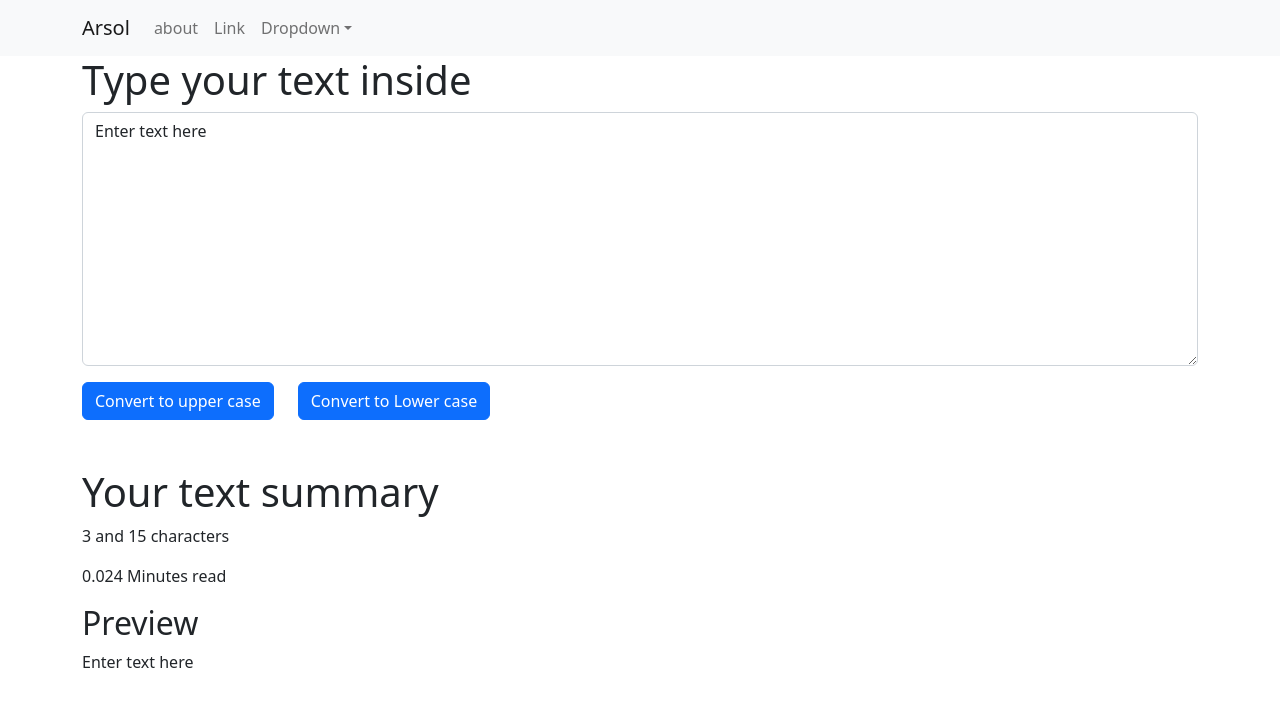
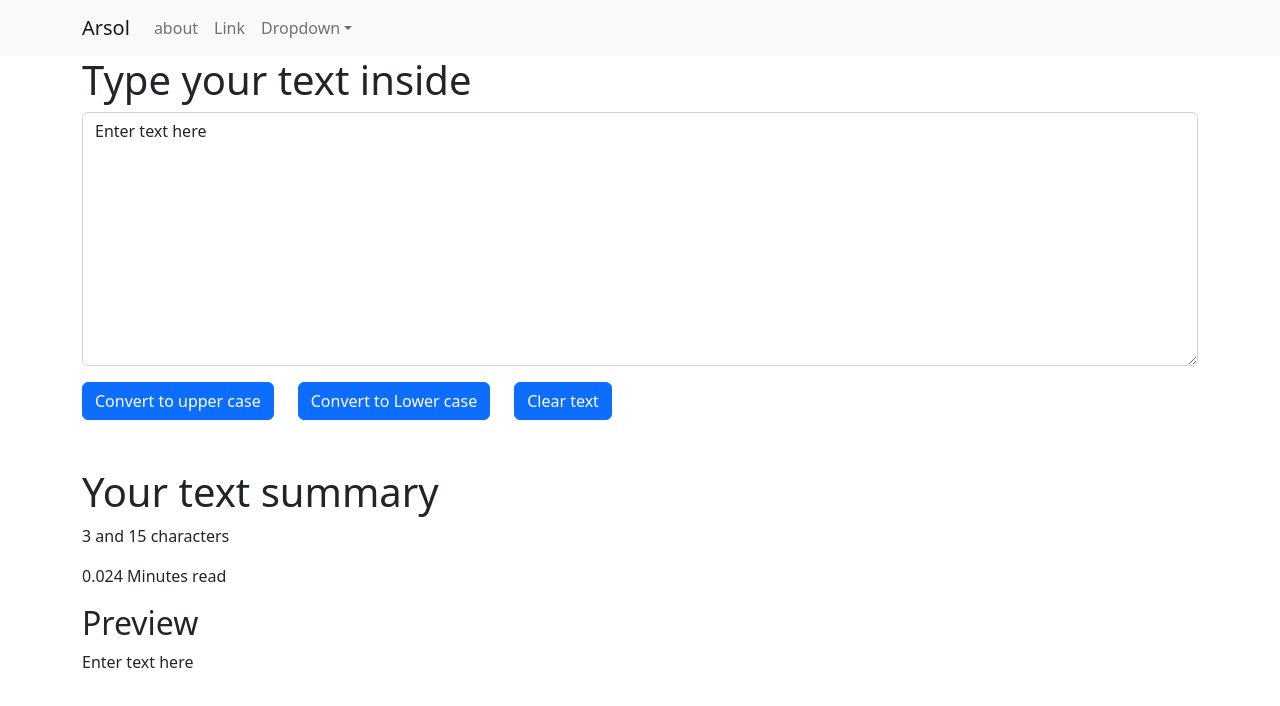
Before and after one commit to Rc0fficial/My-App-React, a React (Create React App) app: page / in a window 1280 px wide. Shown: the top 706 px of the page. Built offline with nearby package versions, Linux system fonts and the light colour scheme.

Commit message:
clear button added

```diff
--- a/src/Components/Form.js
+++ b/src/Components/Form.js
@@ -9,6 +9,10 @@ function TextControlsExample(props) {
   };
   const handleLowClick = () => {
     let newText = text.toLowerCase();
+    setText(newText);
+  };
+  const handleClearClick = () => {
+    let newText = ('');
     setText(newText);
   };
   const handleOnChange = (event) => {
@@ -37,16 +41,20 @@ function TextControlsExample(props) {
         <button className="btn btn-primary mx-4" onClick={handleLowClick}>
           Convert to Lower case
         </button>
+        <button className="btn btn-primary " onClick={handleClearClick}>
+          Clear text
+        </button>
       </div>
       <div className="container my-5">
         <h1>Your text summary</h1>
-        <p>{text.split(" ").length} and {text.length} characters </p>
+        <p>
+          {text.split(" ").length} and {text.length} characters{" "}
+        </p>
         <p>{0.008 * text.split(" ").length} Minutes read</p>
         <h2>Preview</h2>
         <p>{text}</p>
       </div>
     </>
-
   );
 }
 
```
Lines whose indentation alone changed are shown as unchanged.
